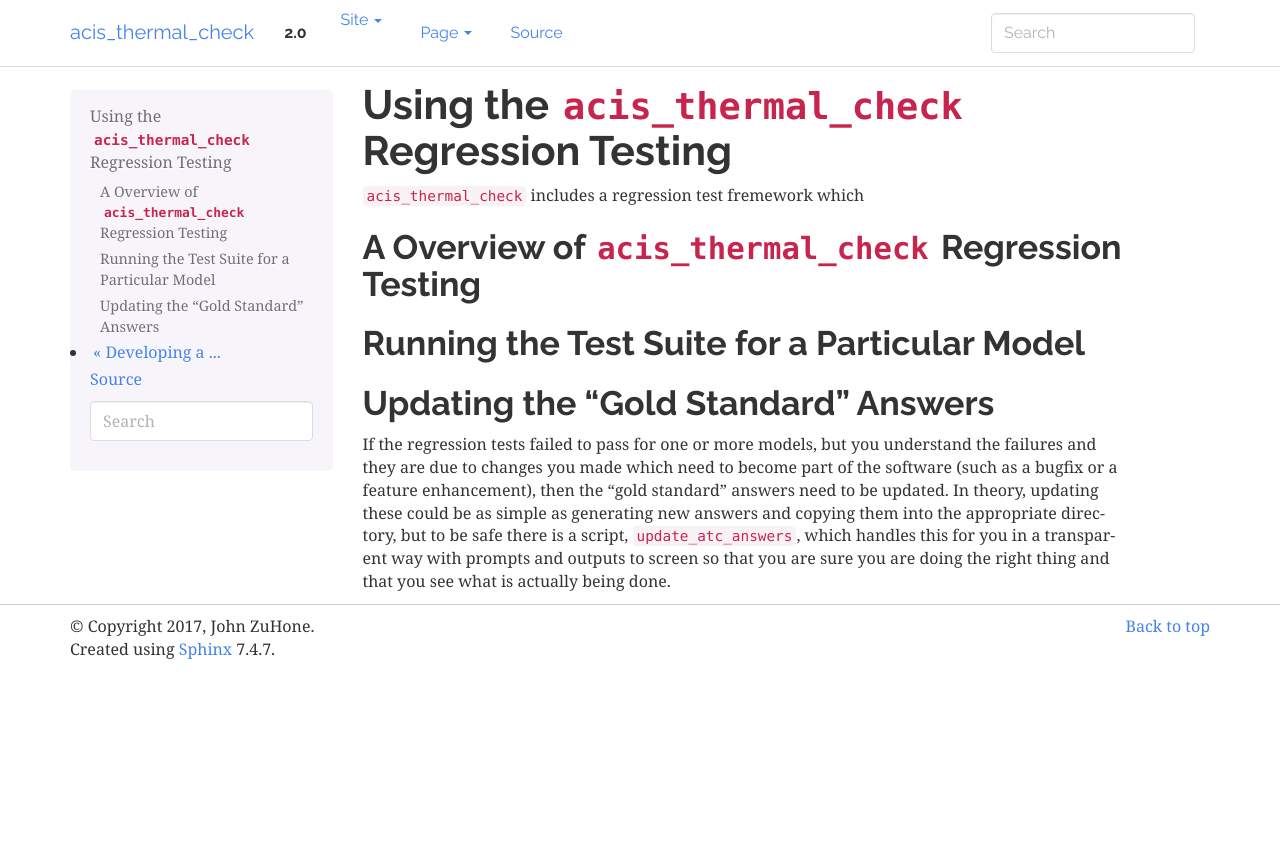
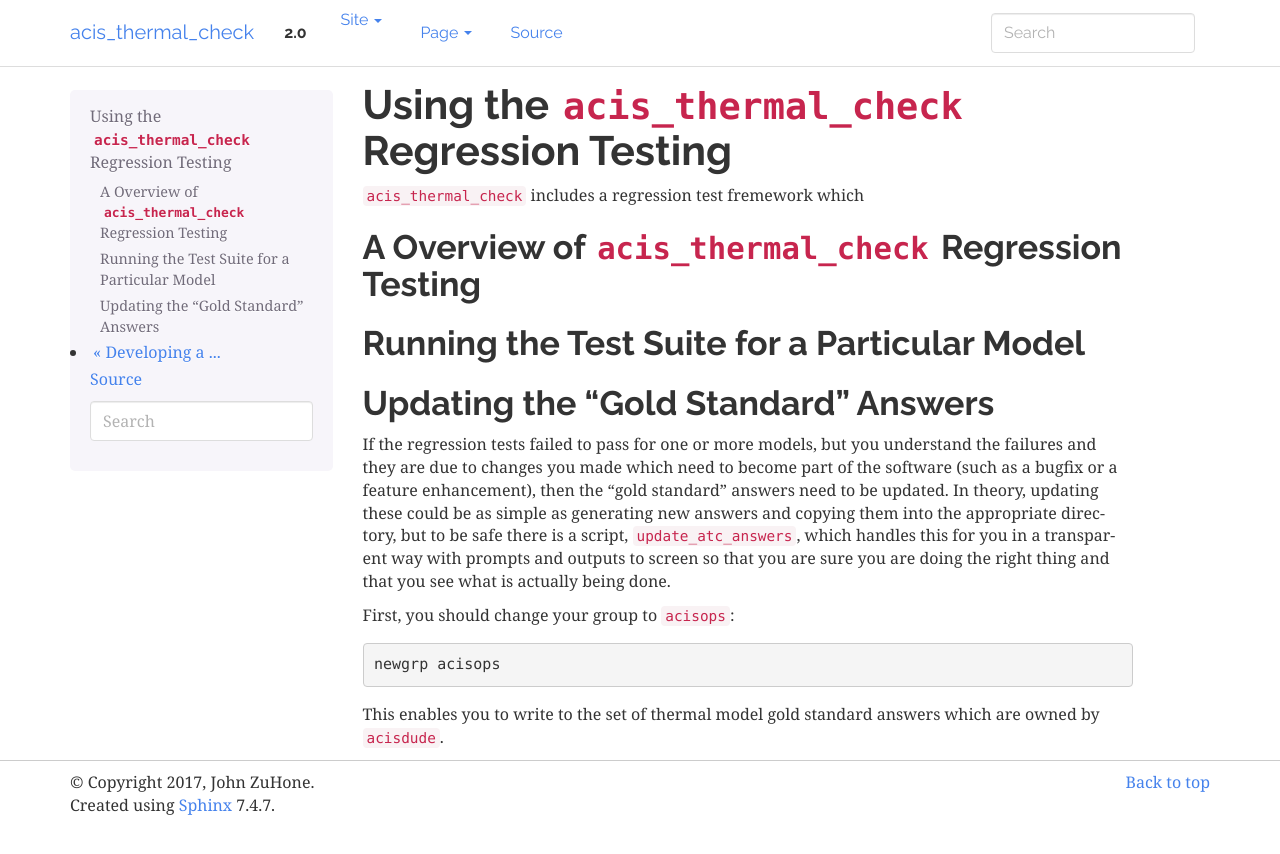
Before and after one commit to sot/acis_thermal_check, a Sphinx documentation site: the page built from doc/source/test_suite.rst, in a window 1280 px wide. Shown: the top 854 px of the page. Built offline with Sphinx 7.4.7, drawn with Linux system fonts in a browser that asks for light colours.

Commit message:
A few more lines of documentation

```diff
--- a/doc/source/test_suite.rst
+++ b/doc/source/test_suite.rst
@@ -24,3 +24,12 @@ directory, but to be safe there is a script, ``update_atc_answers``,
 which handles this for you in a transparent way with prompts and
 outputs to screen so that you are sure you are doing the right thing
 and that you see what is actually being done.
+
+First, you should change your group to ``acisops``:
+
+.. code-block:: bash
+
+    newgrp acisops
+
+This enables you to write to the set of thermal model gold standard answers
+which are owned by ``acisdude``.
```
